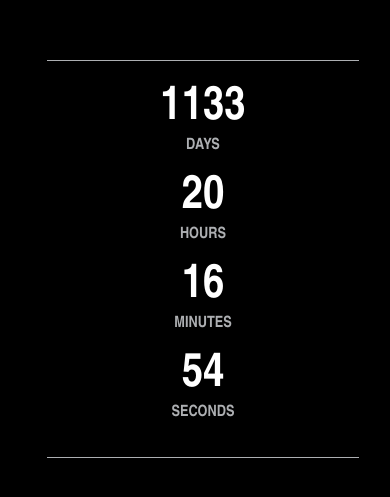
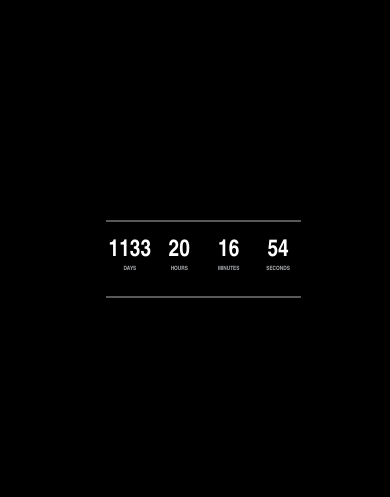
Before and after one commit to NovaProton/ourhouse, a plain HTML site: page index.html in a window 390 px wide. Shown: the part 171-668 px from the top of the page. Drawn offline with nearby package versions, Linux system fonts and the light colour scheme.

Commit message:
Add files via upload

```diff
--- a/index.html
+++ b/index.html
@@ -2,8 +2,7 @@
 <html lang="en" >
 <head>
   <meta charset="UTF-8">
-    <meta name="viewport" content="width=device-width, initial-scale=1.0" />
-  <title>The Final Countdown</title>
+  <title>Self-Harm Free</title>
   <link rel="stylesheet" href="./style.css">
 
 </head>
--- a/style.css
+++ b/style.css
@@ -42,24 +42,3 @@ ul#countdown li .label {
   font-size: 1.5vw;
   text-transform: uppercase;
 }
-
-/* Mobile styles - stacking the countdown elements vertically */
-@media screen and (max-width: 768px) {
-  ul#countdown {
-    width: 80%;
-    padding: 20px 0;
-  }
-
-  ul#countdown li {
-    display: block;
-    width: 100%;
-    margin-bottom: 15px;
-    font-size: 48px;
-    font-size: 12vw;
-  }
-
-  ul#countdown li .label {
-    font-size: 16px;
-    font-size: 4vw;
-  }
-}
```
Also changed, not shown: script.js (line endings or trailing spaces).
